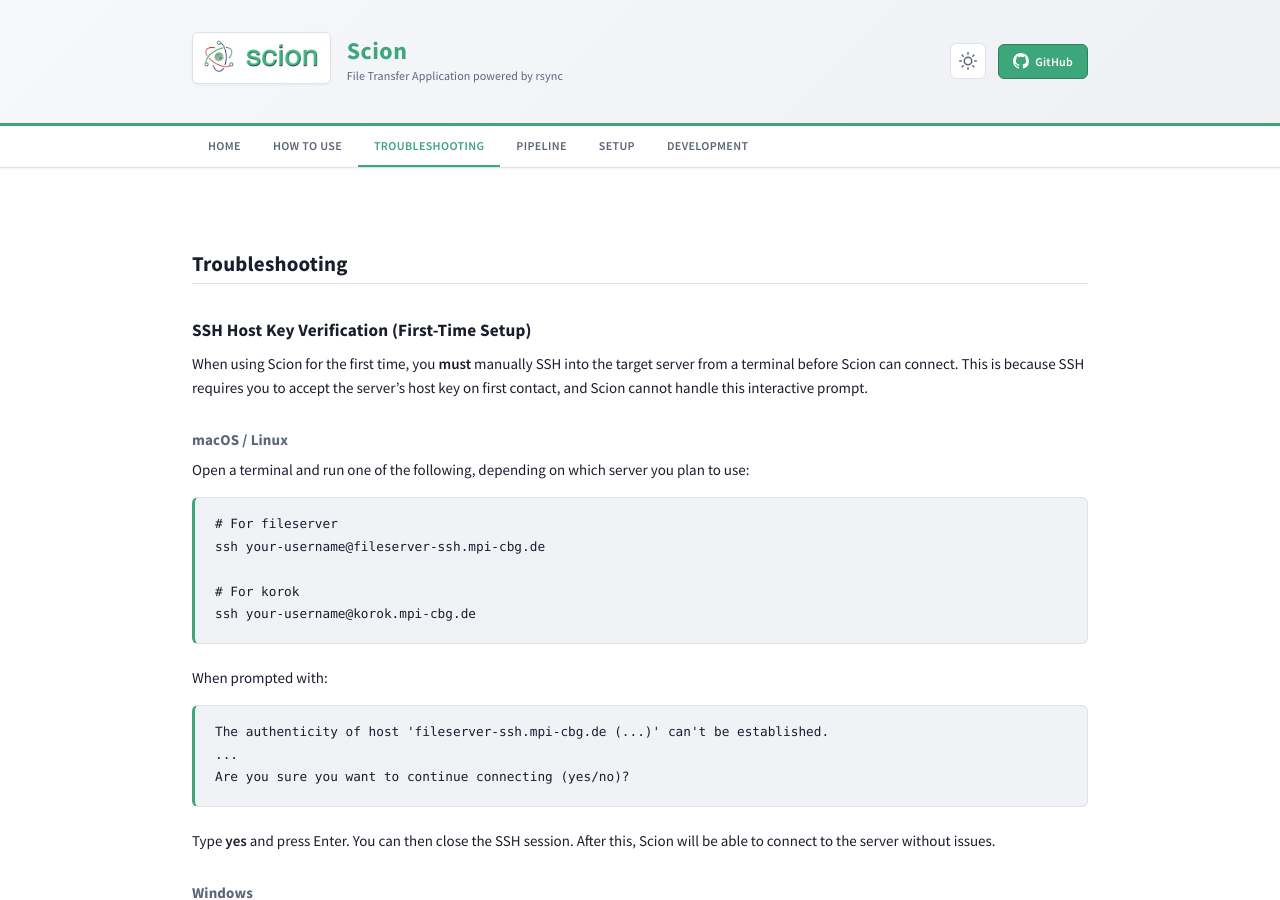
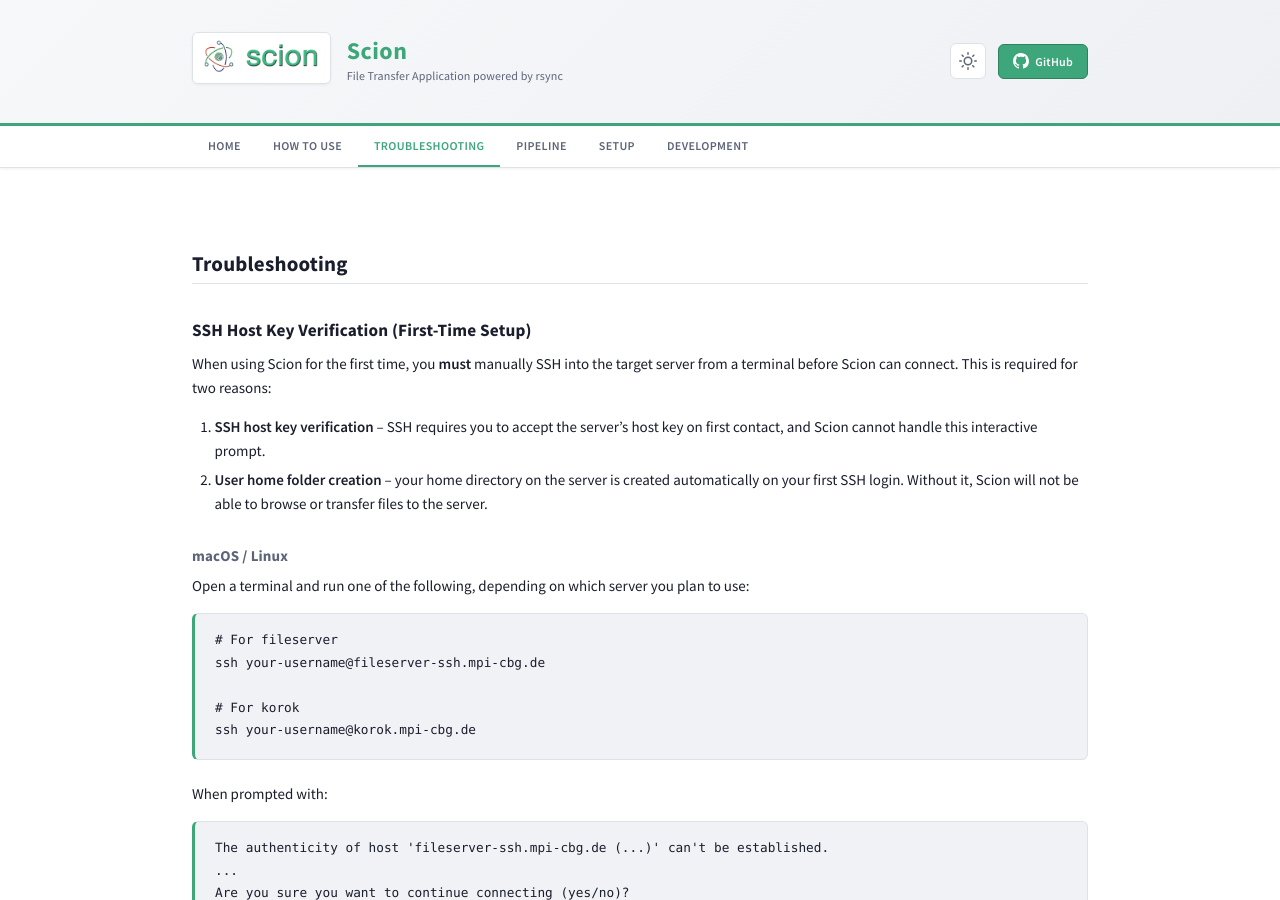
Before and after one commit to mpicbg-scicomp/scion, a Jekyll site: the page built from docs/troubleshoot.md, in a window 1280 px wide and 900 px high. Built offline with Jekyll 4.4.1, drawn with Linux system fonts in a browser that asks for light colours; our own code applies the rules of GitHub Pages for plain Markdown files.

Commit message:
fix: clarify SSH host key verification requirements in troubleshooting guide

```diff
--- a/docs/troubleshoot.md
+++ b/docs/troubleshoot.md
@@ -2,7 +2,10 @@
 
 ### SSH Host Key Verification (First-Time Setup)
 
-When using Scion for the first time, you **must** manually SSH into the target server from a terminal before Scion can connect. This is because SSH requires you to accept the server's host key on first contact, and Scion cannot handle this interactive prompt.
+When using Scion for the first time, you **must** manually SSH into the target server from a terminal before Scion can connect. This is required for two reasons:
+
+1. **SSH host key verification** -- SSH requires you to accept the server's host key on first contact, and Scion cannot handle this interactive prompt.
+2. **User home folder creation** -- your home directory on the server is created automatically on your first SSH login. Without it, Scion will not be able to browse or transfer files to the server.
 
 #### macOS / Linux
 
```
